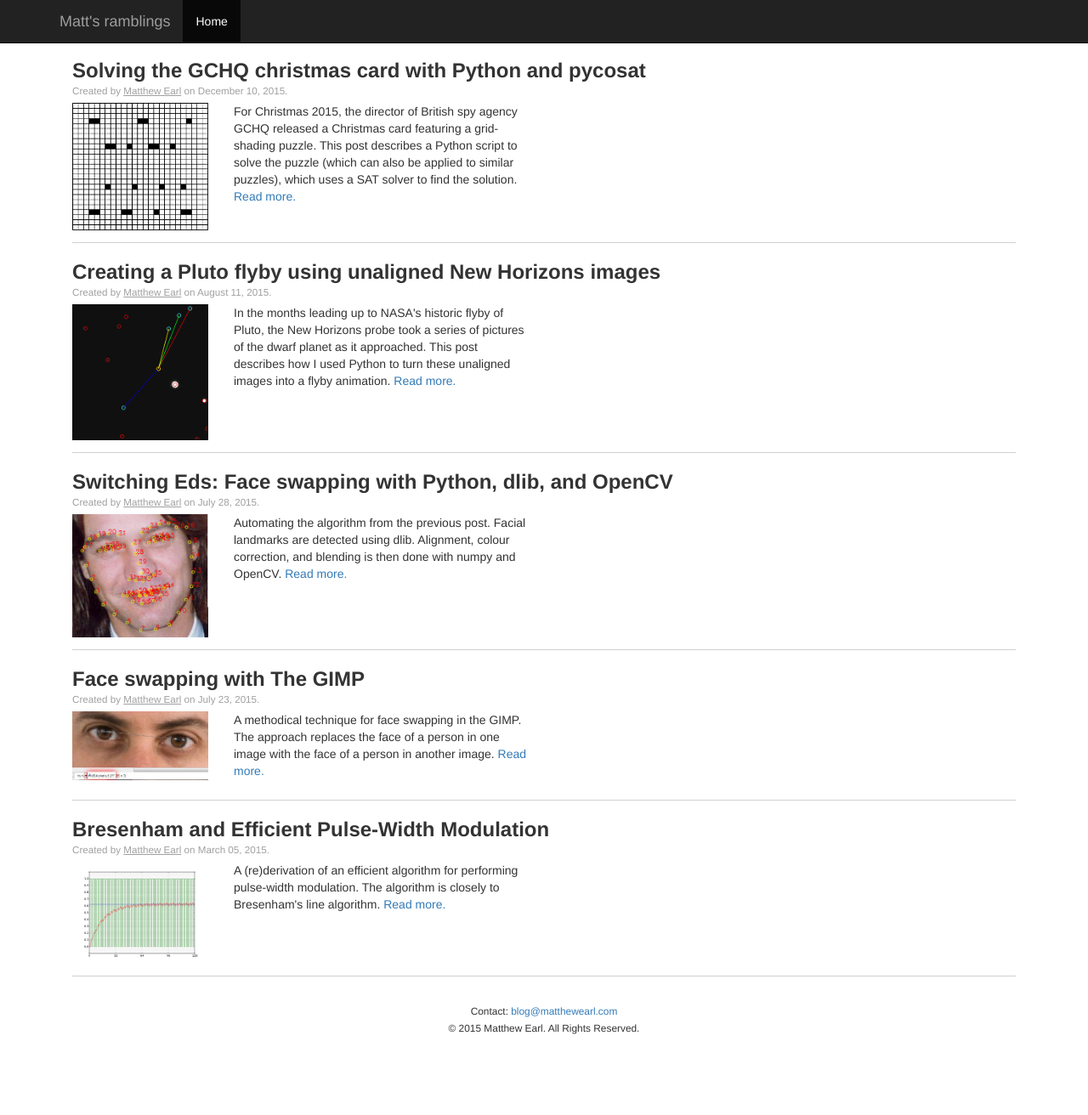
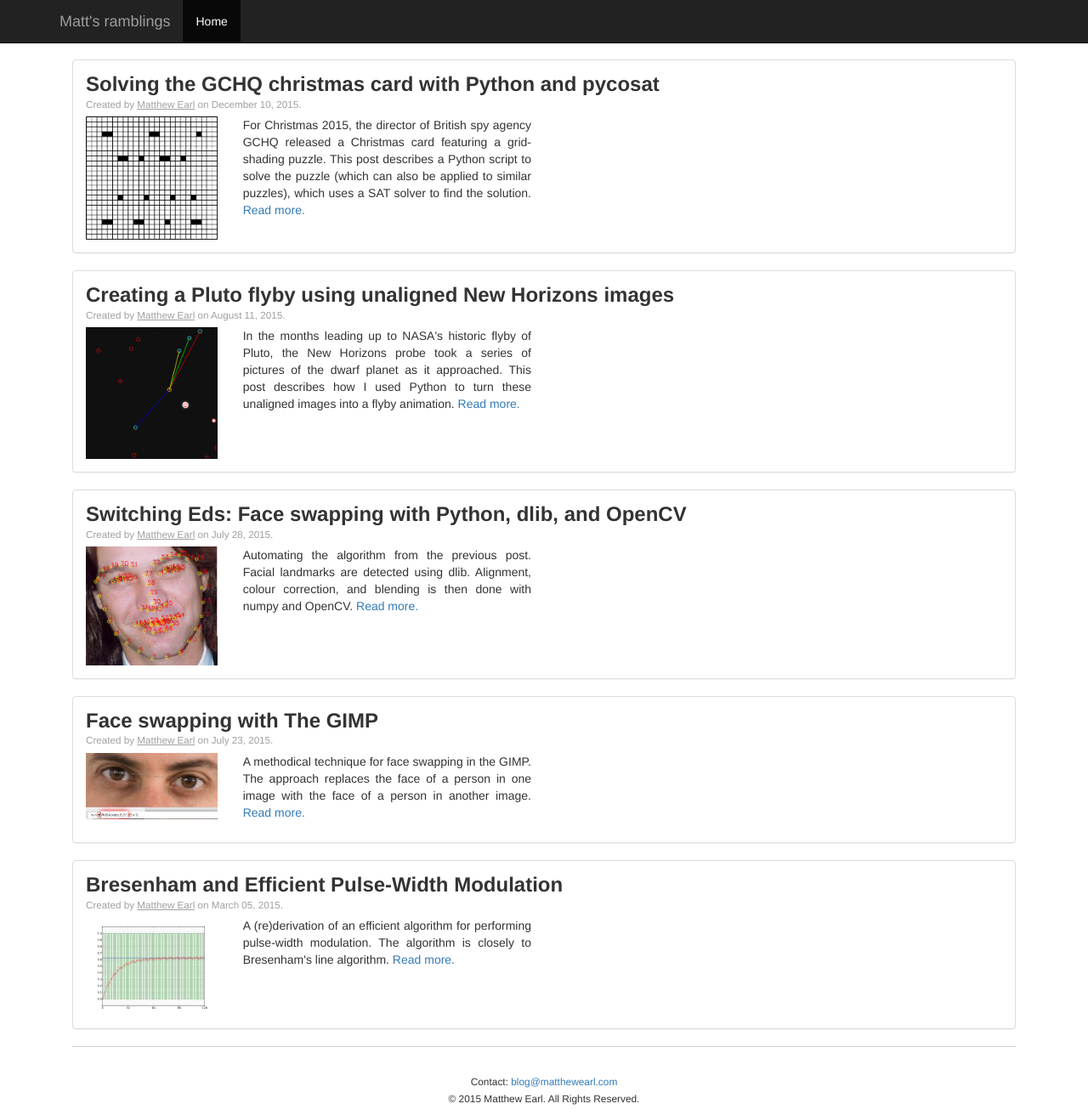
Before and after one commit to matthewearl/matthewearl.github.io, a Jekyll site: the page built from index.html, in a window 1280 px wide and 1312 px high. Shown: the whole window at 85% size. Built offline with Jekyll 4.4.1, drawn with Linux system fonts in a browser that asks for light colours; nearby versions of some CDN libraries; the list of posts is cut into pages by our own code.

Commit message:
Change blog index page to have each entry inside a (bootstrap) panel, rather than separated by horizontal rules

```diff
--- a/css/default-layout.css
+++ b/css/default-layout.css
@@ -28,18 +28,19 @@ body {
     margin-bottom: 5px;
 }
 
-.post-summary > p {
+.post-summary p {
     text-align: justify;
     text-justify: auto;
 }
 
-.post-summary > h2 {
+.post-summary h2 {
     font-size: x-large;
     font-weight: 600;
+    margin-top: 0.0em;
     margin-bottom: 0.1em;
 }
 
-.post-summary > .post-info {
+.post-summary .post-info {
     margin-bottom: 0.5em;
 }
 
--- a/index.html
+++ b/index.html
@@ -5,11 +5,11 @@ nosharinglinks: 1
 blogindex: 1
 ---
 
+<br />
 <div class="post-summary">
   {% for post in site.posts %}
-    {% if forloop.index != 1 %}
-      <hr />
-    {% endif %}
+    <div class="panel panel-default">
+      <div class="panel-body">
         {% if post.h1title %}
           {% assign title = post.h1title %}
         {% else %}
@@ -37,5 +37,7 @@ blogindex: 1
             </div>
             <div class="col-md-4"></div>
           </div>
+      </div>
+    </div>
   {% endfor %}
 </div>
```
Lines whose indentation alone changed are shown as unchanged.
